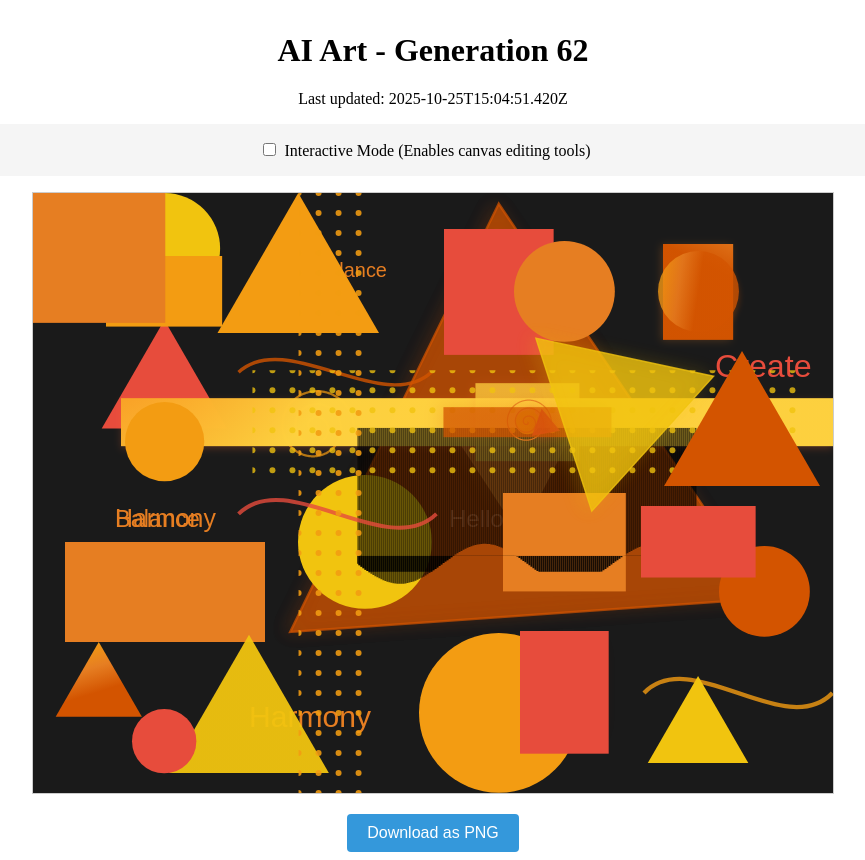
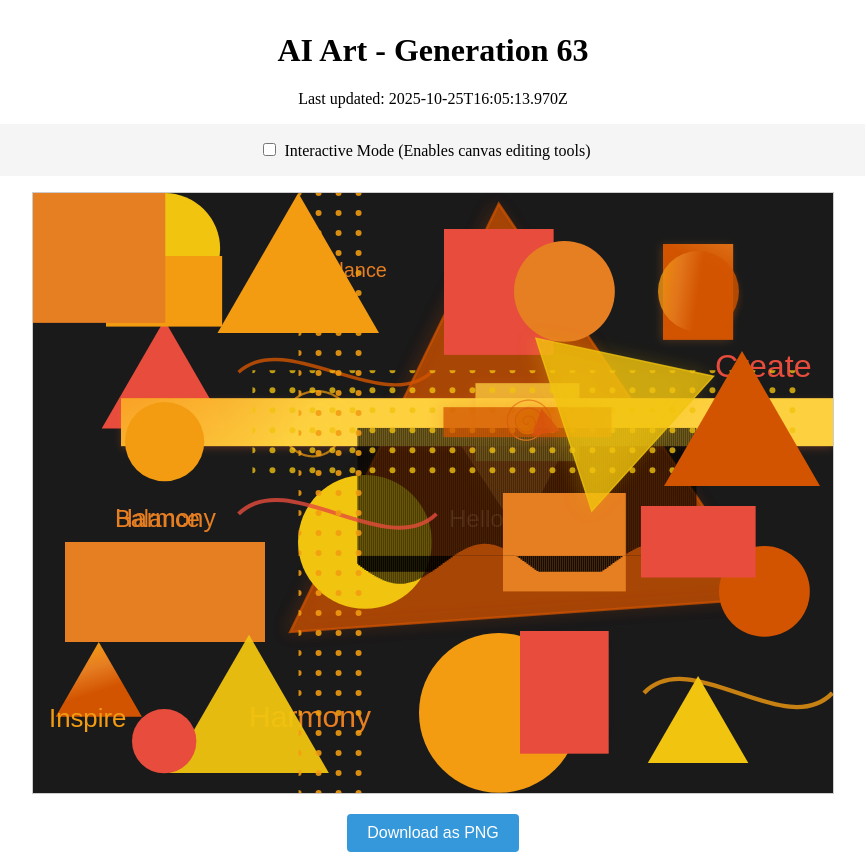
Before and after one commit to mcclowes/ai-art, a React (Vite) app: page / in a window 1280 px wide. Shown: the whole page, without its empty margins (207-1072 px from the left). Built offline with nearby package versions, Linux system fonts and the light colour scheme.

Commit message:
Improve artwork - Generation 63

```diff
--- a/src/artwork-state.ts
+++ b/src/artwork-state.ts
@@ -653,9 +653,18 @@ export const artworkState: ArtworkState = {
       "font": "23.45536135489437px Arial",
       "fillStyle": "#e67e22",
       "id": "text_1761401082770"
+    },
+    {
+      "type": "text",
+      "x": 16,
+      "y": 534,
+      "text": "Inspire",
+      "font": "25.78783890196922px Arial",
+      "fillStyle": "#f39c12",
+      "id": "text_1761408313970"
     }
   ],
-  "generation": 62,
-  "lastUpdated": "2025-10-25T15:04:51.420Z",
+  "generation": 63,
+  "lastUpdated": "2025-10-25T16:05:13.970Z",
   "cycleStarted": "2025-10-23T02:33:03.243Z"
 };
```
